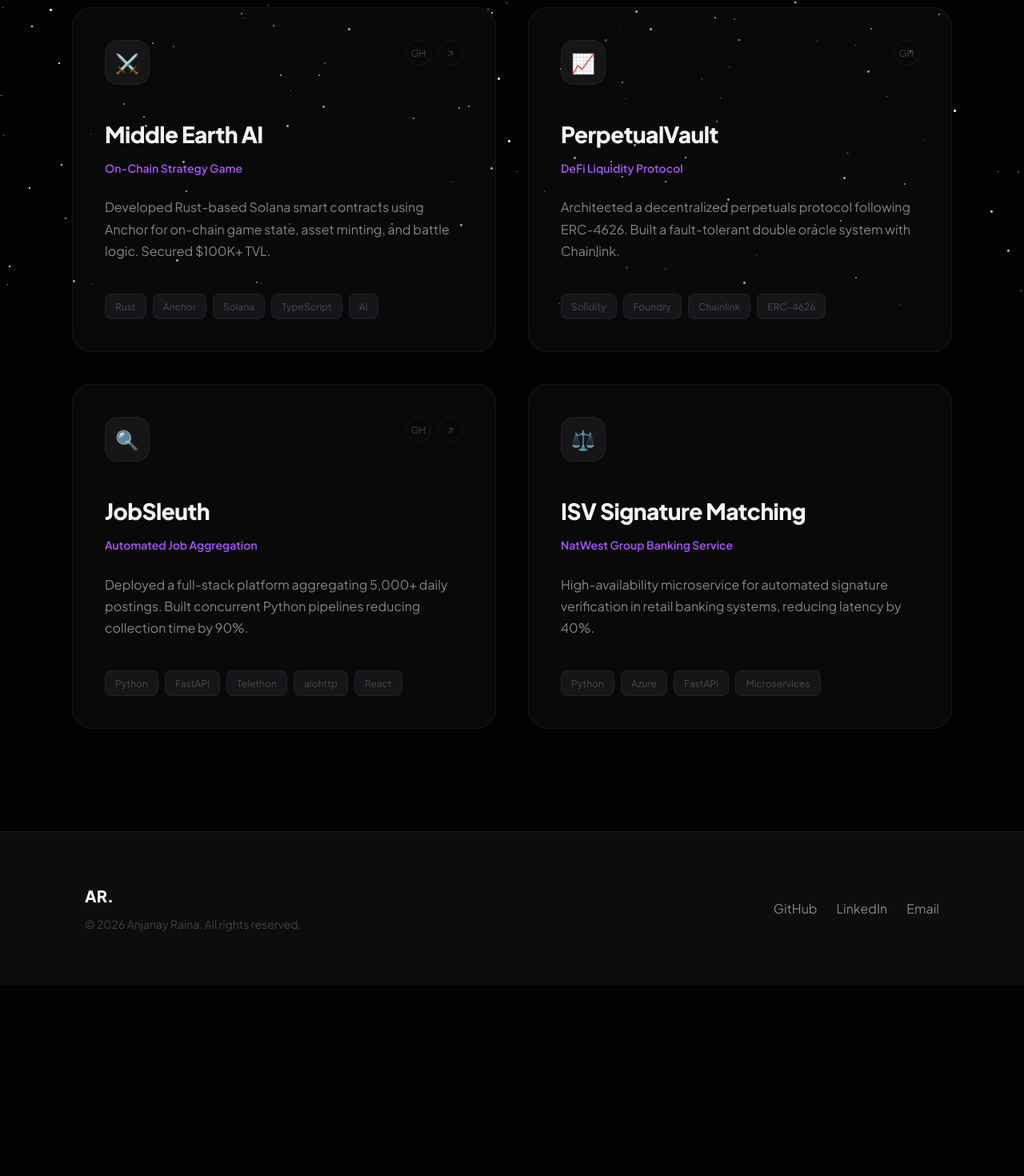
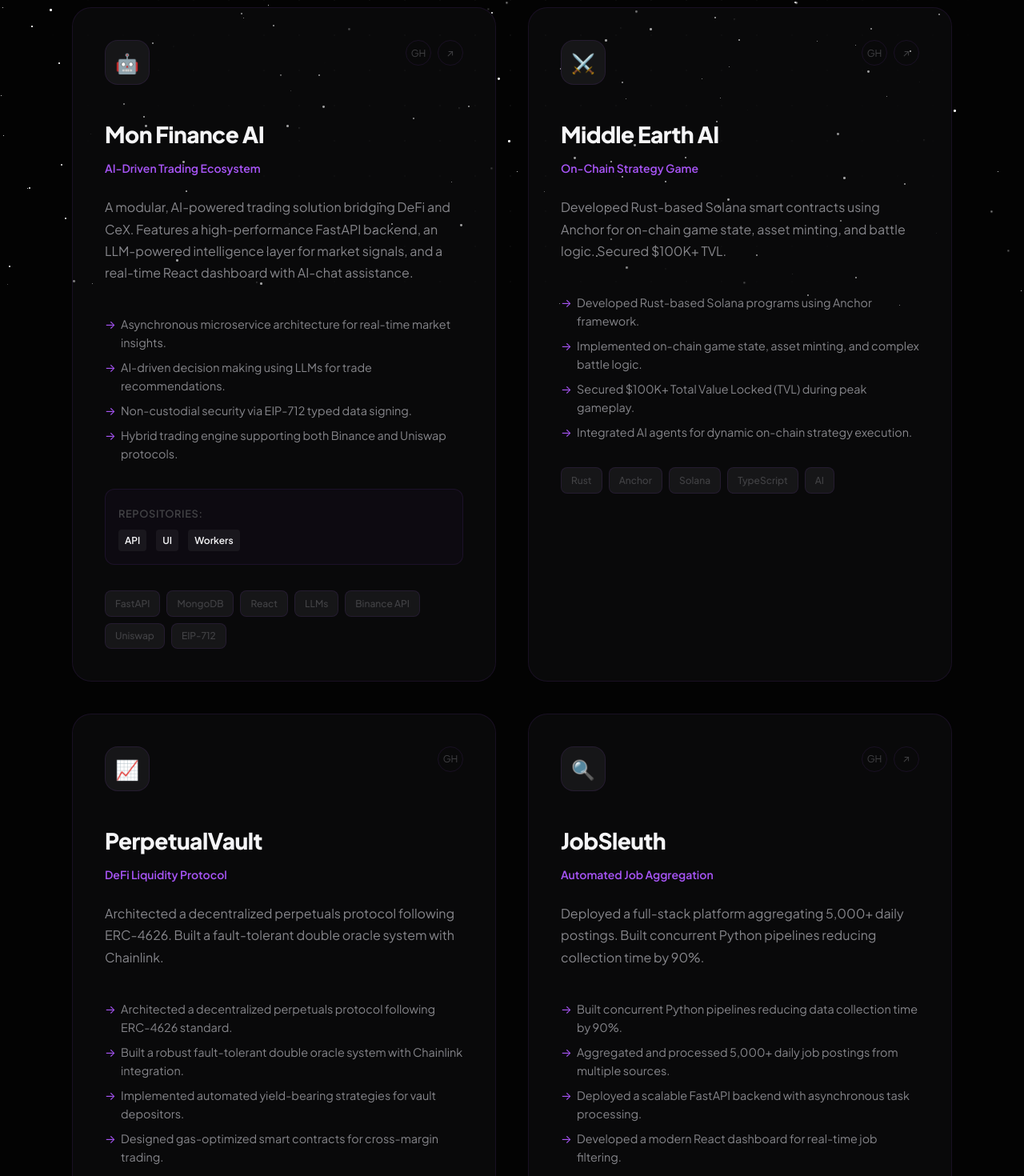
Before and after one commit to anjanayraina/anjanay-portfolio-website, a React (Vite) app: page /projects in a window 1280 px wide. Shown: the part 418-1888 px from the top of the page at 80% size. Before the commit the page ends 1649 px from the top, so only its background shows below. Built offline with nearby package versions, Linux system fonts and the light colour scheme.

Commit message:
feat: added projects

```diff
--- a/src/components/BentoGrid/BentoGrid.jsx
+++ b/src/components/BentoGrid/BentoGrid.jsx
@@ -5,6 +5,12 @@ import './BentoGrid.css';
 
 
 const projects = [
+    {
+        title: 'Mon Finance AI',
+        description: 'A modular, AI-powered trading ecosystem bridging DeFi and CeX. Features an asynchronous microservice architecture for real-time market analysis and automated execution.',
+        tech: ['FastAPI', 'React', 'LLMs', 'Web3'],
+        imgLabel: 'Mon Finance AI Dashboard'
+    },
     {
         title: 'SmartTrim AI',
         description: 'SmartTrim AI is a magic background remover. Upload your image, clear the background seamlessly, and bring your ideas to life.',
@@ -16,12 +22,6 @@ const projects = [
         description: 'NexTalk is a cutting-edge replication of Zoom, built with the latest Next.js and TypeScript. Designed for high-performance video calls.',
         tech: ['Next.js', 'WebRTC', 'TypeScript'],
         imgLabel: 'NexTalk Interface'
-    },
-    {
-        title: 'Swiggy Clone',
-        description: 'A Swiggy inspired food ordering platform. Built using live Swiggy APIs and technologies like Tailwind CSS, Redux, and React Router.',
-        tech: ['React', 'Redux', 'Tailwind'],
-        imgLabel: 'Swiggy Clone UI'
     }
 ];
 
--- a/src/pages/Projects.jsx
+++ b/src/pages/Projects.jsx
@@ -2,13 +2,41 @@ import React from 'react';
 import { useScrollReveal } from '../hooks/useScrollReveal';
 
 const projects = [
+  {
+    title: 'Mon Finance AI',
+    subtitle: 'AI-Driven Trading Ecosystem',
+    description: 'A modular, AI-powered trading solution bridging DeFi and CeX. Features a high-performance FastAPI backend, an LLM-powered intelligence layer for market signals, and a real-time React dashboard with AI-chat assistance.',
+    tech: ['FastAPI', 'MongoDB', 'React', 'LLMs', 'Binance API', 'Uniswap', 'EIP-712'],
+    links: {
+      github: 'https://github.com/Mor-Fin-AI',
+      live: 'https://dashboard.morfinance.ai/',
+      repos: [
+        { name: 'API', url: 'https://github.com/Mor-Fin-AI/mon-finance-ai-v1-backend' },
+        { name: 'UI', url: 'https://github.com/Mor-Fin-AI/mon-finance-ui' },
+        { name: 'Workers', url: 'https://github.com/Mor-Fin-AI/mon-finance-ai-v1-backend-workers' }
+      ]
+    },
+    icon: '🤖',
+    features: [
+      'Asynchronous microservice architecture for real-time market insights.',
+      'AI-driven decision making using LLMs for trade recommendations.',
+      'Non-custodial security via EIP-712 typed data signing.',
+      'Hybrid trading engine supporting both Binance and Uniswap protocols.'
+    ]
+  },
   {
     title: 'Middle Earth AI',
     subtitle: 'On-Chain Strategy Game',
     description: 'Developed Rust-based Solana smart contracts using Anchor for on-chain game state, asset minting, and battle logic. Secured $100K+ TVL.',
     tech: ['Rust', 'Anchor', 'Solana', 'TypeScript', 'AI'],
     links: { github: 'https://github.com/MiddleEarthAI/middle_earth_ai_program', live: 'https://www.middleearth.world/' },
-    icon: '⚔️'
+    icon: '⚔️',
+    features: [
+      'Developed Rust-based Solana programs using Anchor framework.',
+      'Implemented on-chain game state, asset minting, and complex battle logic.',
+      'Secured $100K+ Total Value Locked (TVL) during peak gameplay.',
+      'Integrated AI agents for dynamic on-chain strategy execution.'
+    ]
   },
   {
     title: 'PerpetualVault',
@@ -16,7 +44,13 @@ const projects = [
     description: 'Architected a decentralized perpetuals protocol following ERC-4626. Built a fault-tolerant double oracle system with Chainlink.',
     tech: ['Solidity', 'Foundry', 'Chainlink', 'ERC-4626'],
     links: { github: 'https://github.com/anjanayraina/PerpetualVault' },
-    icon: '📈'
+    icon: '📈',
+    features: [
+      'Architected a decentralized perpetuals protocol following ERC-4626 standard.',
+      'Built a robust fault-tolerant double oracle system with Chainlink integration.',
+      'Implemented automated yield-bearing strategies for vault depositors.',
+      'Designed gas-optimized smart contracts for cross-margin trading.'
+    ]
   },
   {
     title: 'JobSleuth',
@@ -24,7 +58,13 @@ const projects = [
     description: 'Deployed a full-stack platform aggregating 5,000+ daily postings. Built concurrent Python pipelines reducing collection time by 90%.',
     tech: ['Python', 'FastAPI', 'Telethon', 'aiohttp', 'React'],
     links: { github: 'https://github.com/anjanayraina/JobSleuth', live: 'https://job-sleuth.onrender.com/' },
-    icon: '🔍'
+    icon: '🔍',
+    features: [
+      'Built concurrent Python pipelines reducing data collection time by 90%.',
+      'Aggregated and processed 5,000+ daily job postings from multiple sources.',
+      'Deployed a scalable FastAPI backend with asynchronous task processing.',
+      'Developed a modern React dashboard for real-time job filtering.'
+    ]
   },
   {
     title: 'ISV Signature Matching',
@@ -32,7 +72,13 @@ const projects = [
     description: 'High-availability microservice for automated signature verification in retail banking systems, reducing latency by 40%.',
     tech: ['Python', 'Azure', 'FastAPI', 'Microservices'],
     links: {},
-    icon: '⚖️'
+    icon: '⚖️',
+    features: [
+      'Engineered a high-availability microservice for retail banking systems.',
+      'Automated core signature verification processes for NatWest Group.',
+      'Reduced system latency by 40% through optimized processing pipelines.',
+      'Implemented enterprise-grade security and logging for financial compliance.'
+    ]
   }
 ];
 
@@ -69,6 +115,25 @@ const Projects = () => {
                 <h3 className="project-title-v2">{project.title}</h3>
                 <div className="project-subtitle-v2">{project.subtitle}</div>
                 <p className="project-desc-v2">{project.description}</p>
+
+                {project.features && (
+                  <ul className="project-features-v2">
+                    {project.features.map((f, i) => <li key={i}>{f}</li>)}
+                  </ul>
+                )}
+
+                {project.links.repos && (
+                  <div className="project-repos-v2">
+                    <span style={{ fontSize: '0.8rem', color: 'var(--text-tertiary)', fontWeight: 600, textTransform: 'uppercase', letterSpacing: '0.05em' }}>Repositories:</span>
+                    <div style={{ display: 'flex', gap: '0.75rem', marginTop: '0.5rem' }}>
+                      {project.links.repos.map(repo => (
+                        <a key={repo.name} href={repo.url} target="_blank" className="repo-link">
+                          {repo.name}
+                        </a>
+                      ))}
+                    </div>
+                  </div>
+                )}
 
                 <div className="project-stack-v2">
                   {project.tech.map(t => <span key={t} className="tech-badge-v2">{t}</span>)}
@@ -182,6 +247,50 @@ const Projects = () => {
           border: 1px solid var(--border-subtle);
         }
 
+        .project-features-v2 {
+          list-style: none;
+          padding: 0;
+          margin: 0 0 2rem 0;
+        }
+
+        .project-features-v2 li {
+          font-size: 0.9rem;
+          color: var(--text-secondary);
+          margin-bottom: 0.5rem;
+          padding-left: 1.25rem;
+          position: relative;
+        }
+
+        .project-features-v2 li::before {
+          content: '→';
+          position: absolute;
+          left: 0;
+          color: var(--accent-blue);
+        }
+
+        .project-repos-v2 {
+          margin-bottom: 2rem;
+          padding: 1rem;
+          background: rgba(168, 85, 247, 0.03);
+          border-radius: 12px;
+          border: 1px solid rgba(168, 85, 247, 0.1);
+        }
+
+        .repo-link {
+          font-size: 0.75rem;
+          font-weight: 600;
+          color: var(--text-primary);
+          padding: 0.25rem 0.5rem;
+          border-radius: 4px;
+          background: rgba(255, 255, 255, 0.05);
+          transition: all 0.2s ease;
+        }
+
+        .repo-link:hover {
+          background: var(--accent-blue);
+          color: white;
+        }
+
         @media (max-width: 768px) {
           .project-grid-enhanced {
             grid-template-columns: 1fr;
```
